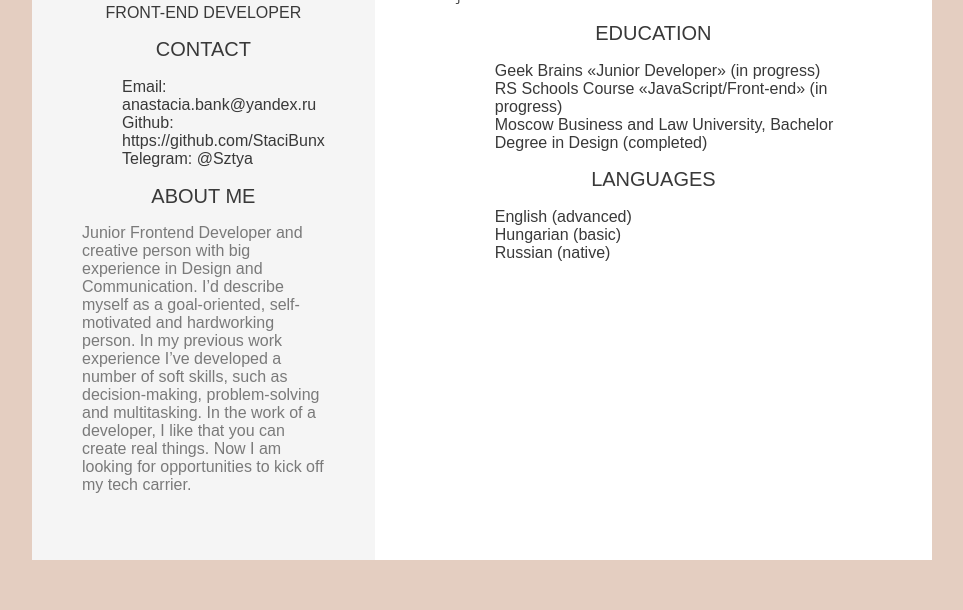
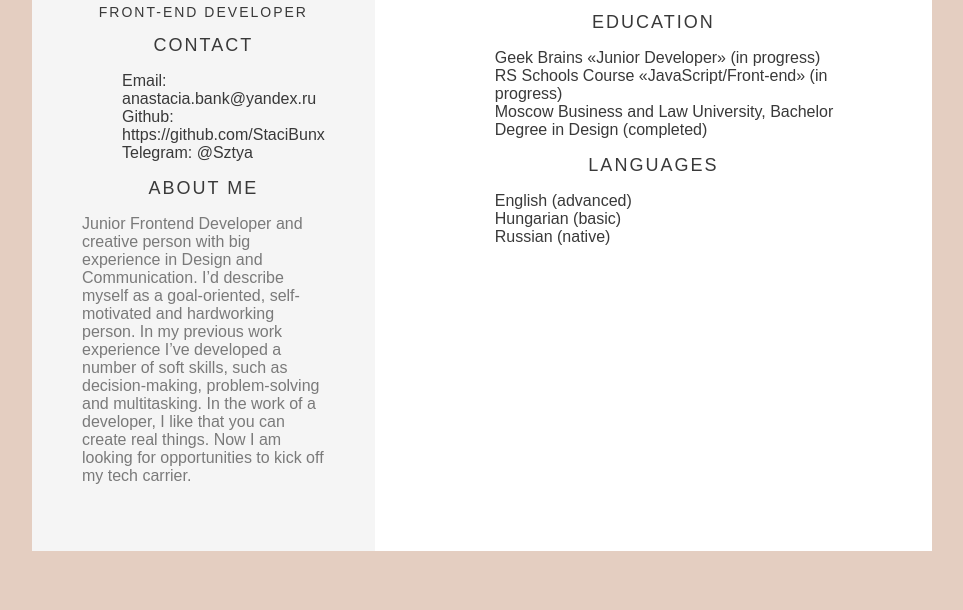
Before and after one commit to StaciBunx/rsschool-cv, a plain HTML site: page index.html in a window 1280 px wide. Shown: the part 433-1043 px from the top of the page, without its empty margins (158-1121 px from the left). Drawn offline with Linux system fonts and the light colour scheme.

Commit message:
refactor: add letter-spacing to heading

```diff
--- a/style.css
+++ b/style.css
@@ -14,6 +14,7 @@ h3 {
     text-align: center;
     text-transform: uppercase;
     font-weight: 200;
+    letter-spacing: 2px;
 }
 
 h1 {
@@ -21,11 +22,11 @@ h1 {
 }
 
 h2 {
-    font-size: 20px;
+    font-size: 18px;
 }
 
 h3 {
-    font-size: 16px;
+    font-size: 14px;
 }
 
 p {
```
